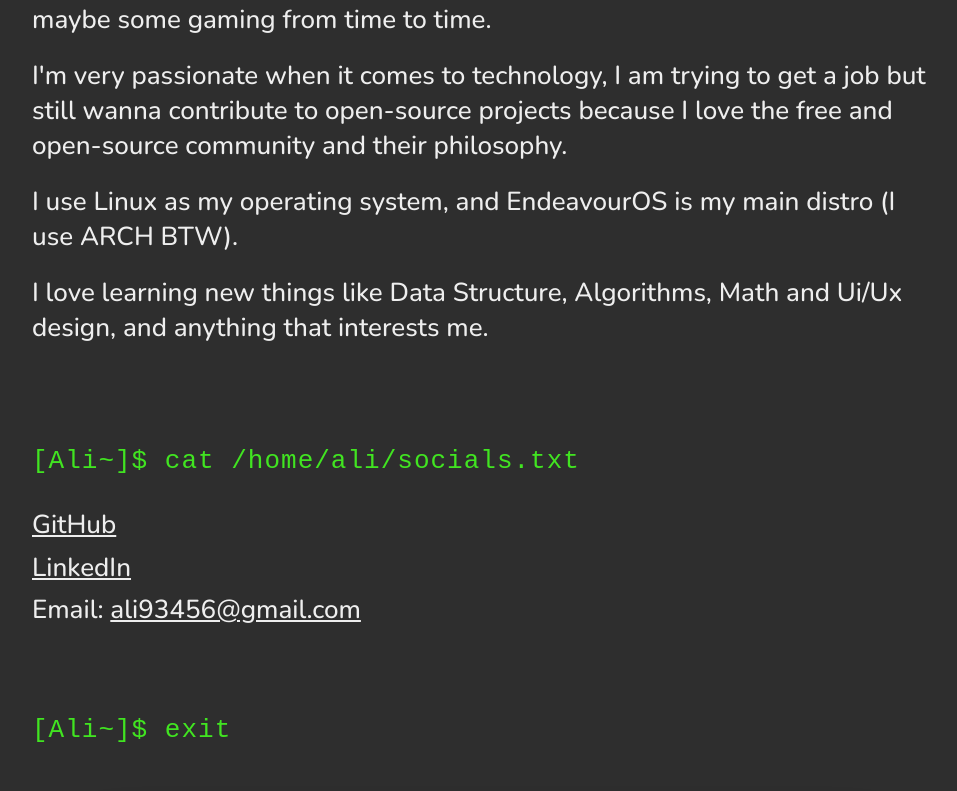
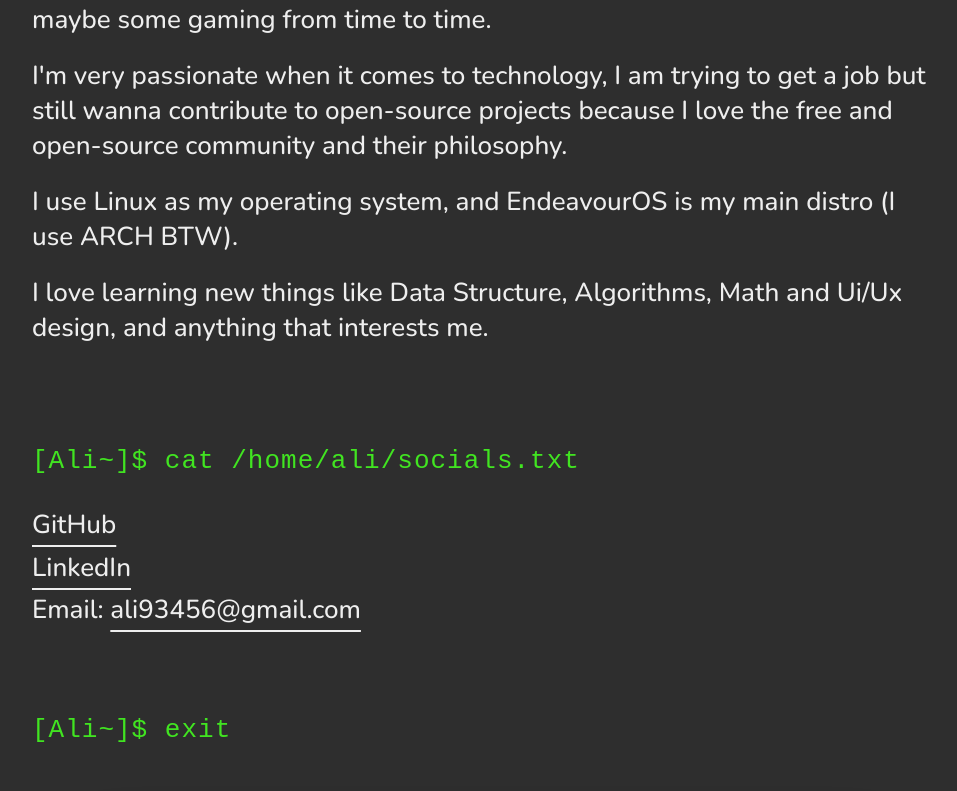
Before and after one commit to sharon-xa/my-portfolio, a React (Create React App) app: page /about-me in a window 1280 px wide. Shown: the part 548-1339 px from the top of the page, without its empty margins (153-1110 px from the left). Built offline with nearby package versions, Linux system fonts and the light colour scheme.

Commit message:
new animation for the 'about me' page links

```diff
--- a/src/components/About/AboutMe.module.css
+++ b/src/components/About/AboutMe.module.css
@@ -13,12 +13,34 @@
 
 .section a {
     text-decoration: underline;
+    text-underline-offset: 12px;
+    animation: out 250ms ease 0s;
 }
 
 .section a:hover {
-    text-decoration: none;
+    text-underline-offset: 5px;
+    animation: in 250ms ease 0s;
 }
 
+@keyframes in {
+    0% {
+        text-underline-offset: 12px;
+    }
+
+    100% {
+        text-underline-offset: 5px;
+    }
+}
+
+@keyframes out {
+    0% {
+        text-underline-offset: 5px;
+    }
+
+    100% {
+        text-underline-offset: 12px;
+    }
+}
 
 .passion {
     padding-bottom: .8em;
```
